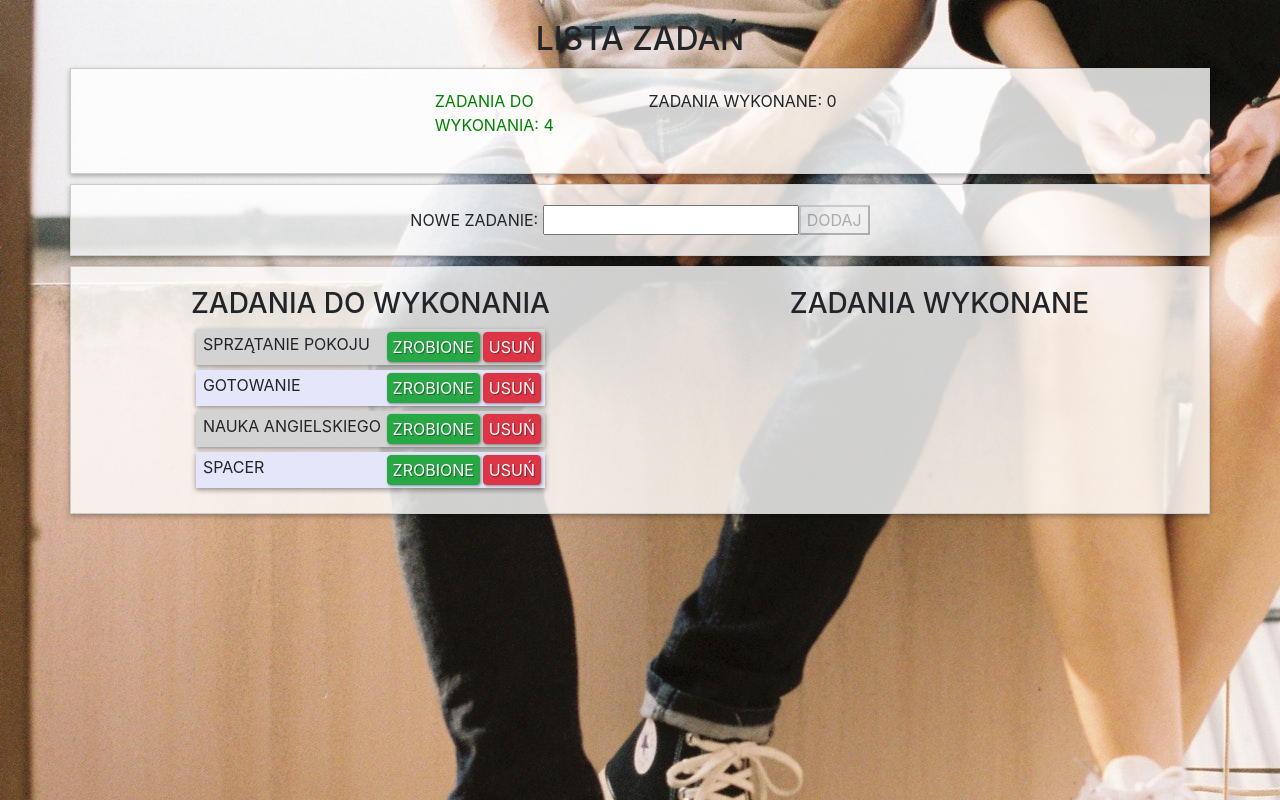
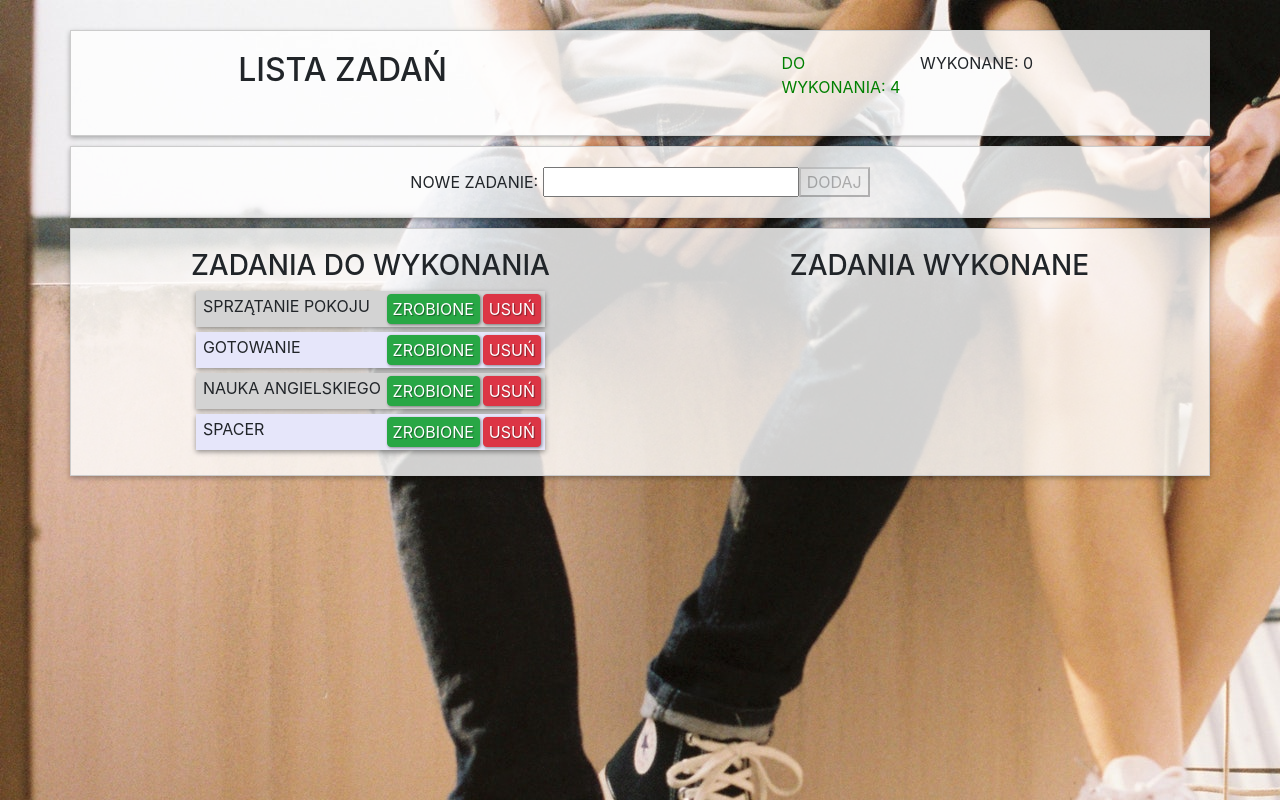
Before and after one commit to brudek/todosAngular, an Angular app: page / in a window 1280 px wide. Built offline with nearby package versions, Linux system fonts and the light colour scheme.

Commit message:
conversion of @Input binding into a service

```diff
--- a/src/app/add-task/add-task.component.ts
+++ b/src/app/add-task/add-task.component.ts
@@ -1,3 +1,4 @@
+import { TasksService } from './../services/tasks.service';
 import { Component, OnInit, Output, EventEmitter } from '@angular/core';
 
 
@@ -10,16 +11,13 @@ export class AddTaskComponent implements OnInit {
 
   newTask: string;
 
-  @Output()
-  emitTask = new EventEmitter<string>();
-
-  constructor() { }
+  constructor(private tasksService: TasksService) { }
 
   ngOnInit() {
   }
 
   add() {
-    this.emitTask.emit(this.newTask);
+    this.tasksService.add(this.newTask);
     this.newTask = '';
   }
 
--- a/src/app/app.component.html
+++ b/src/app/app.component.html
@@ -1,19 +1,18 @@
 <div>
-  <h2>Lista zadań</h2>
   <div class="container">
-    <app-counters [tasksDone]="tasksDone" [tasksList]="tasksList"></app-counters>
+    <h2>Lista zadań</h2>
+    <app-counters></app-counters>
   </div>
   <div class="container">
-    <app-add-task (emitTask)="add($event)"></app-add-task>
+    <app-add-task></app-add-task>
   </div>
 
   <div class="container">
     <div>
-      <app-todo-task [tasksList]="tasksList" (emitDone)="done($event)" (emitRemove)="remove($event)">
-      </app-todo-task>
+      <app-todo-task></app-todo-task>
     </div>
     <div>
-      <app-done-task [tasksDone]="tasksDone"></app-done-task>
+      <app-done-task></app-done-task>
     </div>
   </div>
 </div>
--- a/src/app/app.component.ts
+++ b/src/app/app.component.ts
@@ -1,29 +1,10 @@
-import { Component, OnInit } from '@angular/core';
+import { Component } from '@angular/core';
 
 @Component({
   selector: 'app-root',
   templateUrl: './app.component.html',
   styleUrls: ['./app.component.css']
 })
-export class AppComponent implements OnInit {
+export class AppComponent {
 
-  tasksList: Array<string> = [];
-  tasksDone: Array<string> = [];
-
-  ngOnInit(): void {
-    this.tasksList = ['Sprzątanie pokoju', 'Gotowanie', 'Nauka angielskiego', 'Spacer'];
-  }
-
-  add(task: string) {
-    this.tasksList.push(task);
-  }
-
-  remove(task: string) {
-    this.tasksList = this.tasksList.filter( e => e !== task);
-  }
-
-  done(task: string) {
-    this.tasksDone.push(task);
-    this.remove(task);
-  }
 }
--- a/src/app/counters/counters.component.html
+++ b/src/app/counters/counters.component.html
@@ -1,8 +1,8 @@
 <div>
     <div class="todo">
-      <app-todo-counter [tasksList]="tasksList"></app-todo-counter>
+      <app-todo-counter></app-todo-counter>
     </div>
     <div class="done">
-      <app-done-counter [tasksDone]="tasksDone"></app-done-counter>
+      <app-done-counter></app-done-counter>
     </div>
 </div>
--- a/src/app/counters/counters.component.ts
+++ b/src/app/counters/counters.component.ts
@@ -7,12 +7,6 @@ import { Component, OnInit, Input } from '@angular/core';
 })
 export class CountersComponent implements OnInit {
 
-  @Input()
-  tasksList: Array<string>;
-
-  @Input()
-  tasksDone: Array<string>;
-
   constructor() { }
 
   ngOnInit() {
--- a/src/app/counters/done-counter/done-counter.component.html
+++ b/src/app/counters/done-counter/done-counter.component.html
@@ -1 +1 @@
-<p>Zadania wykonane: {{tasksDone.length}}</p>
+<p>Wykonane: {{tasksDone.length}}</p>
--- a/src/app/counters/done-counter/done-counter.component.ts
+++ b/src/app/counters/done-counter/done-counter.component.ts
@@ -1,4 +1,5 @@
 import { Component, OnInit, Input } from '@angular/core';
+import { TasksService } from '../../services/tasks.service';
 
 @Component({
   selector: 'app-done-counter',
@@ -7,10 +8,13 @@ import { Component, OnInit, Input } from '@angular/core';
 })
 export class DoneCounterComponent implements OnInit {
 
-  @Input()
   tasksDone: Array<string>;
 
-  constructor() { }
+  constructor(private tasksService: TasksService) {
+    this.tasksService.getTasksDoneObs().subscribe( tasks => {
+      this.tasksDone = tasks;
+    });
+   }
 
   ngOnInit() {
   }
--- a/src/app/counters/todo-counter/todo-counter.component.html
+++ b/src/app/counters/todo-counter/todo-counter.component.html
@@ -1 +1 @@
-<p [ngStyle]="{color: getColor()}">Zadania do wykonania: {{tasksList.length}}</p>
+<p [ngStyle]="{color: getColor()}">Do wykonania: {{tasksList.length}}</p>
--- a/src/app/counters/todo-counter/todo-counter.component.ts
+++ b/src/app/counters/todo-counter/todo-counter.component.ts
@@ -1,4 +1,5 @@
 import { Component, OnInit, Input } from '@angular/core';
+import { TasksService } from '../../services/tasks.service';
 
 @Component({
   selector: 'app-todo-counter',
@@ -7,10 +8,15 @@ import { Component, OnInit, Input } from '@angular/core';
 })
 export class TodoCounterComponent implements OnInit {
 
-  @Input()
   tasksList: Array<string>;
 
-  constructor() { }
+  constructor(private tasksService: TasksService) {
+    this.tasksService.getTasksListObs().subscribe(
+      tasks => {
+        this.tasksList = tasks;
+      }
+    );
+   }
 
   ngOnInit() {
   }
--- a/src/app/done-task/done-task.component.ts
+++ b/src/app/done-task/done-task.component.ts
@@ -1,4 +1,5 @@
 import { Component, OnInit, Input } from '@angular/core';
+import { TasksService } from '../services/tasks.service';
 
 @Component({
   selector: 'app-done-task',
@@ -7,10 +8,13 @@ import { Component, OnInit, Input } from '@angular/core';
 })
 export class DoneTaskComponent implements OnInit {
 
-  @Input()
   tasksDone: Array<string>;
 
-  constructor() { }
+  constructor(private tasksService: TasksService) {
+    this.tasksService.getTasksDoneObs().subscribe((tasks: Array<string>) => {
+      this.tasksDone = tasks;
+    });
+  }
 
   ngOnInit() {
   }
--- /dev/null
+++ b/src/app/services/tasks.service.ts
@@ -0,0 +1,43 @@
+import { Injectable } from '@angular/core';
+import { BehaviorSubject, Observable } from 'rxjs';
+
+@Injectable({
+  providedIn: 'root'
+})
+export class TasksService {
+
+  private tasksList: Array<string> = [];
+  private tasksDone: Array<string> = [];
+
+  private tasksListObs = new BehaviorSubject<Array<string>>(this.tasksList);
+  private tasksDoneObs = new BehaviorSubject<Array<string>>(this.tasksDone);
+
+  constructor() {
+    this.tasksList = ['Sprzątanie pokoju', 'Gotowanie', 'Nauka angielskiego', 'Spacer'];
+    this.tasksListObs.next(this.tasksList);
+  }
+
+  add(task: string) {
+    this.tasksList.push(task);
+    this.tasksListObs.next(this.tasksList);
+  }
+
+  remove(task: string) {
+    this.tasksList = this.tasksList.filter( e => e !== task);
+    this.tasksListObs.next(this.tasksList);
+  }
+
+  done(task: string) {
+    this.tasksDone.push(task);
+    this.remove(task);
+    this.tasksDoneObs.next(this.tasksDone);
+  }
+
+  getTasksListObs(): Observable<Array<string>> {
+    return this.tasksListObs.asObservable();
+  }
+
+  getTasksDoneObs(): Observable<Array<string>> {
+    return this.tasksDoneObs.asObservable();
+  }
+}
--- a/src/app/todo-task/todo-task.component.ts
+++ b/src/app/todo-task/todo-task.component.ts
@@ -1,3 +1,4 @@
+import { TasksService } from './../services/tasks.service';
 import { Component, OnInit, Input, Output, EventEmitter } from '@angular/core';
 
 @Component({
@@ -7,26 +8,23 @@ import { Component, OnInit, Input, Output, EventEmitter } from '@angular/core';
 })
 export class TodoTaskComponent implements OnInit {
 
-  @Input()
   tasksList = [];
 
-  @Output()
-  emitDone = new EventEmitter<string>();
-
-  @Output()
-  emitRemove = new EventEmitter<string>();
-
-  constructor() { }
+  constructor(private tasksService: TasksService) {
+    this.tasksService.getTasksListObs().subscribe( (tasks: Array<string>) => {
+      this.tasksList = tasks;
+    });
+  }
 
   ngOnInit() {
   }
 
   remove(task: string) {
-    this.emitRemove.emit(task);
+   this.tasksService.remove(task);
   }
 
   done(task: string) {
-    this.emitDone.emit(task);
+    this.tasksService.done(task);
   }
 
 }
```
